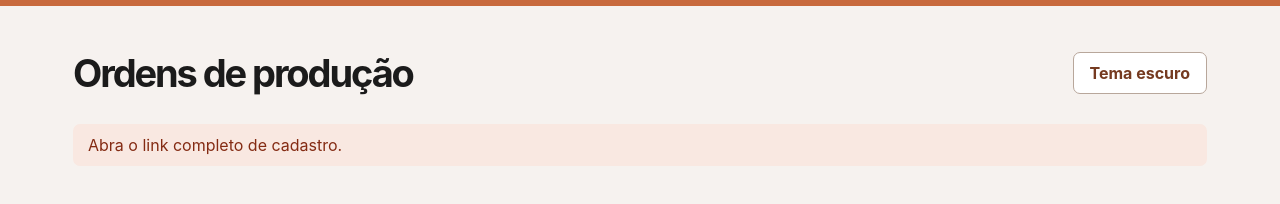
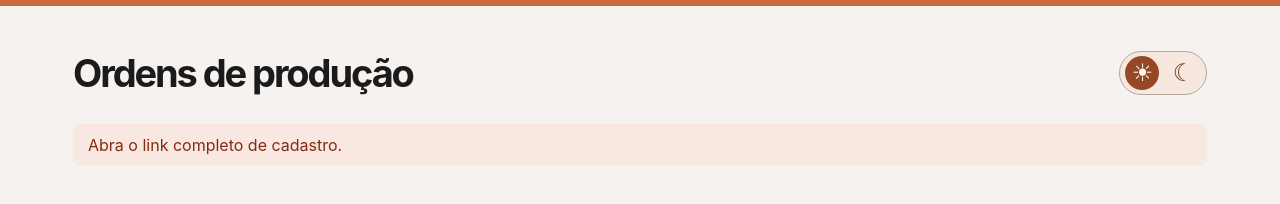
Before and after one commit to Aestetic-Perfection/ordens-de-producao, a plain HTML site: page cadastro.html in a window 1280 px wide. Drawn offline with Linux system fonts and the light colour scheme.

Commit message:
Usar chave deslizante no seletor de tema

```diff
--- a/app.css
+++ b/app.css
@@ -168,7 +168,52 @@ input, select { border-color: #97877d; background: #fffdfa; }
   border-color: #92796a;
 }
 .admin-dark button.secondary:hover { background: #49352a; }
-.admin-dark #theme-toggle[aria-pressed="true"] { background: #513124; border-color: #e08d65; }
 .admin-dark .empty { color: #e0d6cf; }
 .admin-dark .message:not(.error) { background: #3d2d24; color: #ffd9c4; }
 .admin-dark .message.error { background: #4a2722; color: #ffd7ca; }
+
+.admin .theme-toggle {
+  position: relative;
+  display: grid;
+  grid-template-columns: 1fr 1fr;
+  place-items: center;
+  flex: none;
+  width: 88px;
+  min-height: 44px;
+  padding: 2px;
+  border: 1px solid #b8a79b;
+  border-radius: 999px;
+  background: #f6e8df;
+  color: #753a20;
+}
+.admin .theme-toggle:hover { border-color: var(--vettore-copper-dark); }
+.theme-toggle::before {
+  content: "";
+  position: absolute;
+  top: 50%;
+  left: 5px;
+  width: 34px;
+  height: 34px;
+  border-radius: 50%;
+  background: var(--vettore-copper-dark);
+  transform: translate(0, -50%);
+  transition: transform 180ms ease;
+}
+.theme-toggle span {
+  position: relative;
+  font: 24px/1 "Segoe UI Symbol", "DejaVu Sans", sans-serif;
+}
+.theme-toggle[aria-checked="false"] .theme-toggle-sun { color: #fffdfa; }
+.admin .theme-toggle[aria-checked="true"] {
+  border-color: #92796a;
+  background: #302823;
+  color: #ffd0b6;
+}
+.theme-toggle[aria-checked="true"]::before {
+  background: #e08d65;
+  transform: translate(42px, -50%);
+}
+.theme-toggle[aria-checked="true"] .theme-toggle-moon { color: var(--vettore-graphite); }
+@media (prefers-reduced-motion: reduce) {
+  .theme-toggle::before { transition: none; }
+}
--- a/cadastro.html
+++ b/cadastro.html
@@ -6,15 +6,18 @@
   <meta charset="utf-8">
   <meta name="viewport" content="width=device-width, initial-scale=1">
   <title>Cadastro de ordens de produção</title>
-  <link rel="stylesheet" href="./app.css?v=24de864811b0">
+  <link rel="stylesheet" href="./app.css?v=683752fa291a">
   <script defer src="./shared.js?v=81782a9b7974"></script>
-  <script defer src="./cadastro.js?v=86b625acaa04"></script>
+  <script defer src="./cadastro.js?v=deacd6e952d3"></script>
 </head>
 <body class="admin">
   <main class="admin-main">
     <header class="admin-header">
       <h1>Ordens de produção</h1>
-      <button id="theme-toggle" class="secondary" type="button" aria-pressed="false">Tema escuro</button>
+      <button id="theme-toggle" class="theme-toggle" type="button" role="switch" aria-label="Tema escuro" aria-checked="false">
+        <span class="theme-toggle-sun" aria-hidden="true">☀︎</span>
+        <span class="theme-toggle-moon" aria-hidden="true">☾</span>
+      </button>
     </header>
     <p id="message" class="message" role="status" hidden></p>
     <section id="workspace" hidden>
--- a/cadastro.js
+++ b/cadastro.js
@@ -19,7 +19,7 @@
 
   function setDarkTheme(enabled) {
     document.body.classList.toggle("admin-dark", enabled);
-    themeToggle.setAttribute("aria-pressed", String(enabled));
+    themeToggle.setAttribute("aria-checked", String(enabled));
   }
 
   if (themeToggle) {
@@ -29,7 +29,7 @@
       setDarkTheme(false);
     }
     themeToggle.onclick = function () {
-      var enabled = themeToggle.getAttribute("aria-pressed") !== "true";
+      var enabled = themeToggle.getAttribute("aria-checked") !== "true";
       setDarkTheme(enabled);
       try {
         window.localStorage.setItem(themeStorageKey, enabled ? "escuro" : "claro");
```
Also changed, not shown: index.html (+1 -1 lines), painel.html (+1 -1 lines).
